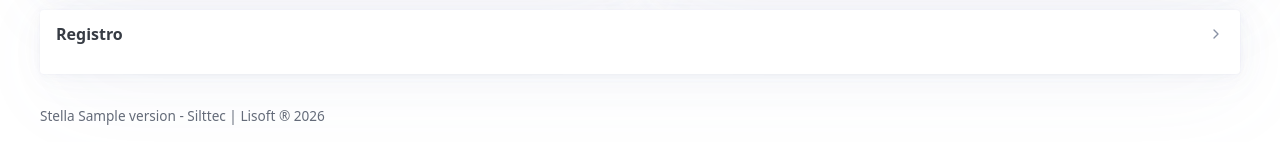
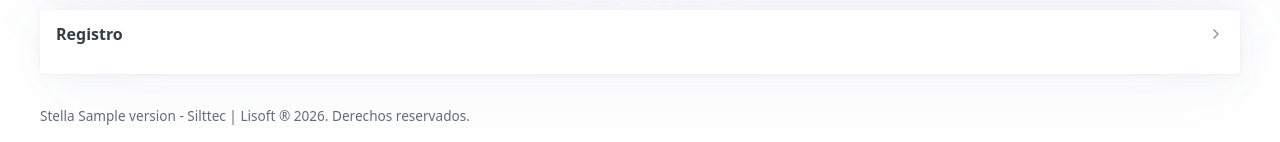
Before and after one commit to lisoft-ec/stella, a Python web app: template stella/web/templates/system.html in a window 1280 px wide. Shown: the part 1170-1312 px from the top of the page. Run offline with Jinja, Linux system fonts and the light colour scheme; the template is opened without the code that fills it: most values are stand-ins (such as "Sample title", 1, 10 or a date in 2020).

Commit message:
feat(web): «Derechos reservados» en el pie de página
Co-Authored-By: Claude Opus 5.5 <noreply@anthropic.com>

```diff
--- a/stella/web/templates/base.html
+++ b/stella/web/templates/base.html
@@ -43,7 +43,7 @@
     {% endif %}
     {% block content %}{% endblock %}
   </main>
-  <footer class="container muted small">Stella {{ version }} - Silttec | Lisoft ® 2026</footer>
+  <footer class="container muted small">Stella {{ version }} - Silttec | Lisoft ® 2026. Derechos reservados.</footer>
   {% endblock %}
   <div id="toasts" aria-live="polite"></div>
 </body>
```
Also changed, not shown: tests/test_web_api.py (+1 -1 lines).
